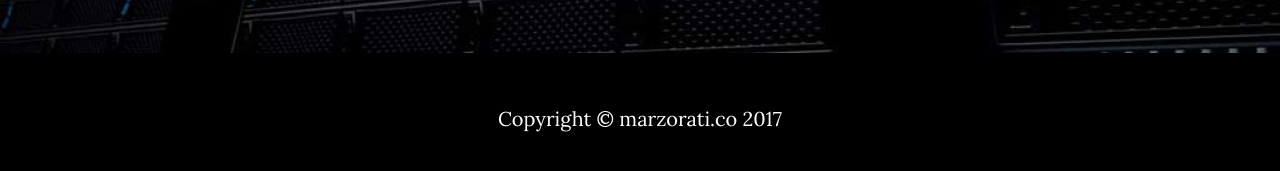
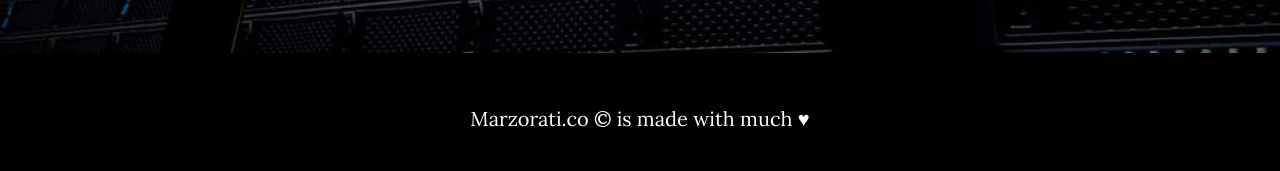
Before and after one commit to marste/Home, a Jekyll site: the page built from index.html, in a window 1280 px wide and 900 px high, scrolled down 132 px. Shown: the part 715-886 px from the top of the window. Built offline with Jekyll 4.4.1, drawn with Linux system fonts in a browser that asks for light colours.

```diff
--- a/_includes/footer.html
+++ b/_includes/footer.html
@@ -1,6 +1,6 @@
     <!-- Footer -->
     <footer>
         <div class="container text-center">
-            <p>Copyright &copy; marzorati.co 2017</p>
+            <p>Marzorati.co &copy; is made with much ♥</p>
         </div>
     </footer>
```
